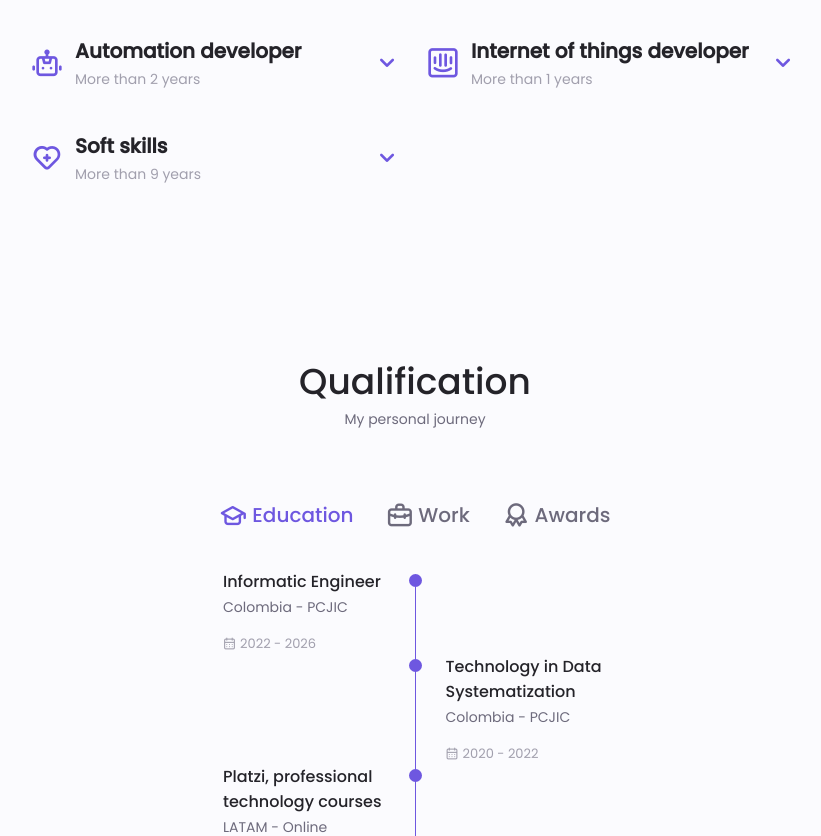
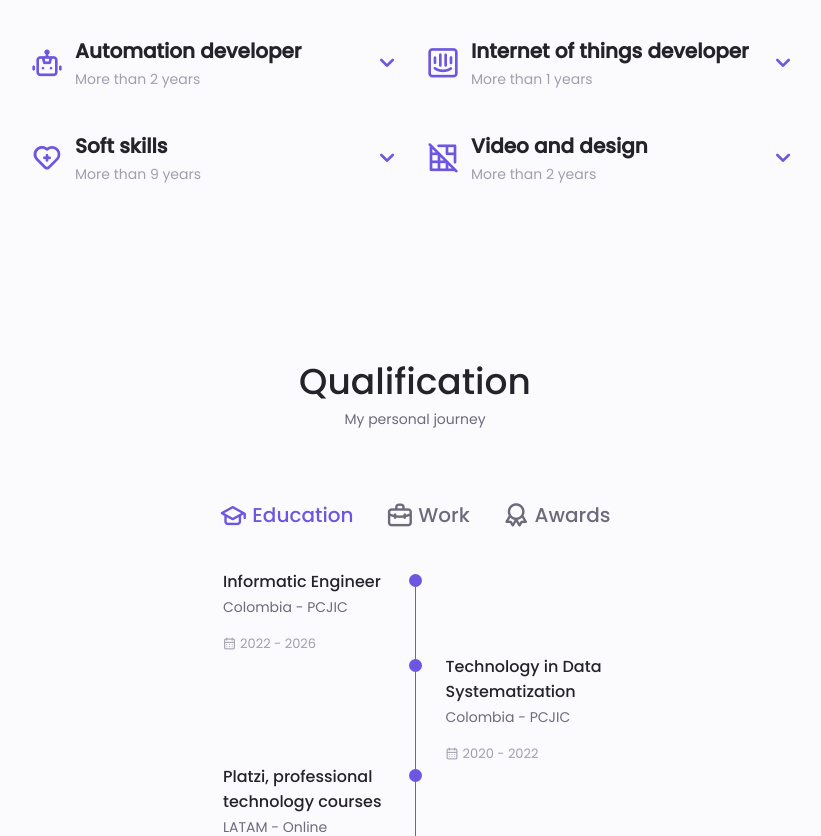
Before and after one commit to Jhonsebastianas/portafolio, a Next.js app: page / in a window 1280 px wide. Shown: the part 1720-2556 px from the top of the page, without its empty margins (225-1046 px from the left). Built offline with nearby package versions, Linux system fonts and the light colour scheme.

Commit message:
add skills and delete progress bar

```diff
--- a/src/components/commons/skill.jsx
+++ b/src/components/commons/skill.jsx
@@ -118,20 +118,15 @@ const SkillContainer = (props) => {
 
                 <div className="skills__list grid">
                     {skills.map((skill, index) => {
-                        const { name, percentage } = skill
+                        const { name } = skill
                         return (
                             <div className="skills__data" key={index}>
                                 <div className="skills__titles">
                                     <h2 className="skills__name">{name}</h2>
-                                    <span className="skills__number">{percentage}</span>
                                 </div>
-                                <StyledSkillBar className="skills__bar" percentage={percentage} >
-                                    <span className="skills__percentage"></span>
-                                </StyledSkillBar>
                             </div>
                         )
                     })}
-
                 </div>
             </div>
         </StyledSkillContainer>
--- a/src/constants/skills-i-have.js
+++ b/src/constants/skills-i-have.js
@@ -4,6 +4,7 @@ const yearsWorkAsBackendDeveloper = moment().diff(new Date(2017, 7, 20), 'years'
 const yearsWorkAsFrontendDeveloper = moment().diff(new Date(2017, 12, 20), 'years');
 
 const yearsDevelopingSoftSkills = moment().diff(new Date(2015, 1, 1), 'years');
+const yearsDevelopingVideoDesignSkills = moment().diff(new Date(2022, 1, 1), 'years');
 
 
 const abilities = [
@@ -14,23 +15,24 @@ const abilities = [
         skills: [
             {
                 name: 'Java',
-                percentage: '80%',
+            },
+            {
+                name: 'Nest.js',
             },
             {
                 name: 'Node.js',
-                percentage: '70%',
             },
             {
                 name: 'Express.js',
-                percentage: '70%',
             },
             {
                 name: 'Oracle',
-                percentage: '50%',
             },
             {
                 name: 'Mongodb',
-                percentage: '60%',
+            },
+            {
+                name: 'RabbitMQ',
             },
         ],
     },
@@ -41,19 +43,18 @@ const abilities = [
         skills: [
             {
                 name: 'JavaScript',
-                percentage: '85%',
             },
             {
                 name: 'React.js',
-                percentage: '75%',
             },
             {
-                name: 'Angular.js',
-                percentage: '60%',
+                name: 'Angular',
             },
             {
                 name: 'CSS',
-                percentage: '50%',
+            },
+            {
+                name: 'Styled component',
             },
         ],
     },
@@ -64,15 +65,15 @@ const abilities = [
         skills: [
             {
                 name: 'Automation testing',
-                percentage: '80%',
             },
             {
                 name: 'Katalon Studio',
-                percentage: '70%'
+            },
+            {
+                name: 'Puppeteer',
             },
             {
                 name: 'Selenium',
-                percentage: '50%'
             },
         ]
     },
@@ -83,19 +84,15 @@ const abilities = [
         skills: [
             {
                 name: 'Python',
-                percentage: '60%',
             },
             {
                 name: 'Raspberry pi',
-                percentage: '50%',
             },
             {
                 name: 'C++',
-                percentage: '30%',
             },
             {
                 name: 'Arduino',
-                percentage: '30%',
             },
         ],
     },
@@ -106,19 +103,34 @@ const abilities = [
         skills: [
             {
                 name: 'Teamwork',
-                percentage: '90%'
             },
             {
                 name: 'Leadership',
-                percentage: '80%',
             },
             {
                 name: 'Teach',
-                percentage: '80%'
             },
             {
                 name: 'Conflict resolution',
-                percentage: '80%'
+            },
+            {
+                name: 'Assertive communication',
+            },
+        ],
+    },
+    {
+        title: 'Video and design',
+        subtitle: `More than ${yearsDevelopingVideoDesignSkills} years`,
+        icon: 'uil-th-slash',
+        skills: [
+            {
+                name: 'Canva',
+            },
+            {
+                name: 'Adobe Illustrator',
+            },
+            {
+                name: 'DaVinci Resolve',
             },
         ],
     },
```
